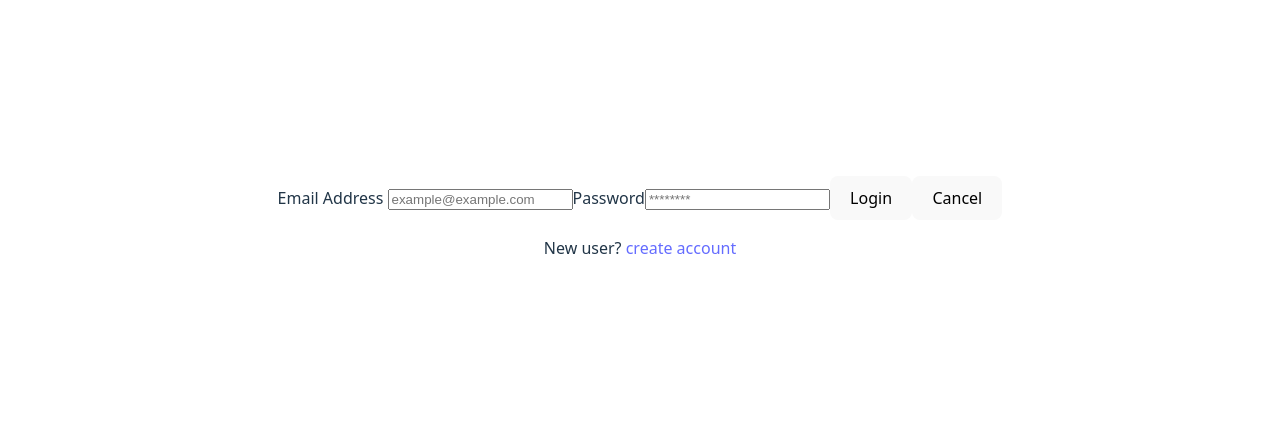
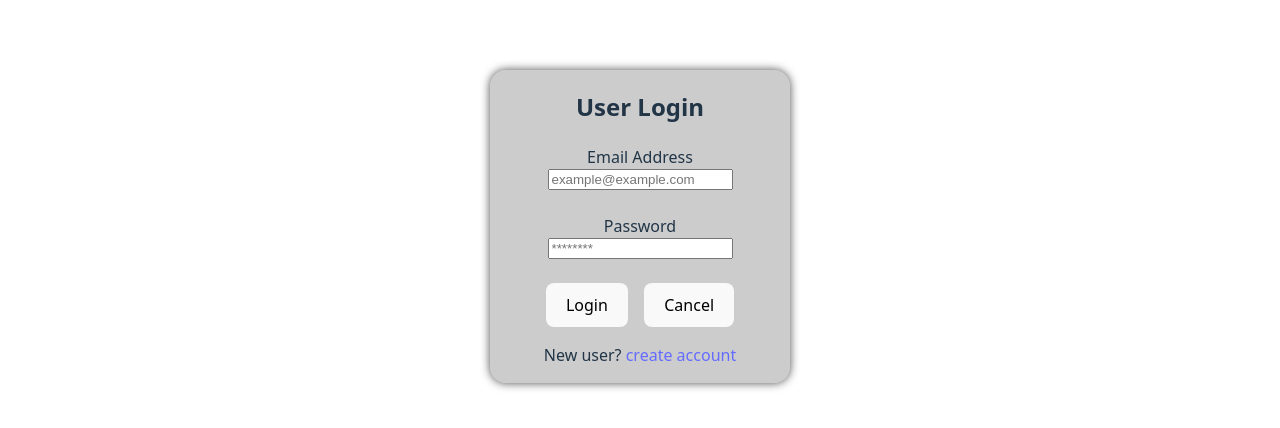
Before and after one commit to nikinclass/RecipeBookProject, a React (Vite) app in the folder app/: page /login in a window 1280 px wide. Shown: the part 174-602 px from the top of the page. Built offline with nearby package versions, Linux system fonts and the light colour scheme.

Commit message:
Adds some styling

```diff
--- a/app/components/Account.jsx
+++ b/app/components/Account.jsx
@@ -1,5 +1,6 @@
 import { useNavigate } from "react-router-dom";
 import { useState } from "react";
+import '../styles/Account.css'
 
 export default function Account(){
   const [validCredentials, setValidCredentials ] = useState(true);
@@ -27,33 +28,38 @@ export default function Account(){
 
   if( createAccount ){
     return (
-      <form onSubmit={(e)=>{ handleSubmit(e) }}>
+      <form className="account-form" onSubmit={(e)=>{ handleSubmit(e) }}>
         <h2>Account Creation</h2>
         <label htmlFor="email">Email Address</label>
         <input type="email" name="" id="verify_email" placeholder="example@example.com" />
         <label htmlFor="verify_email">Confirm Email</label>
-        <input type="email" name="" id="email" placeholder="example@example.com" />
+        <input type="email" name="" id="email" placeholder="example@example.com" /><br />
         <label htmlFor="password">Password</label>
         <input type="password" name="" id="password" placeholder="password"/>
         <label htmlFor="verify_password">Confirm Password</label>
-        <input type="password" name="" id="verify_password" placeholder="confirm"/>
-        <button type="submit" value="login">Create Account</button>
-        <button type="button" onClick={()=>{ handleCancel() }}>Cancel</button>
+        <input type="password" name="" id="verify_password" placeholder="confirm"/><br />
+        <div>
+          <button type="submit" value="login">Create Account</button>
+          <button type="button" onClick={()=>{ handleCancel() }}>Cancel</button>
+        </div>
         <p>Returning user? <a onClick={()=>{setCreateAccount(false)}}>login</a></p>
       </form>
     )
   }
 
   return (
-    <form onSubmit={(e)=>{ handleSubmit(e) }}>
+    <form className="account-form" onSubmit={(e)=>{ handleSubmit(e) }}>
+      <h2>User Login</h2>
       <label htmlFor="email">Email Address {
         validCredentials ? "" : <span>Invalid email/password</span>
       }</label>
-      <input type="email" name="" id="email" placeholder="example@example.com" />
+      <input type="email" name="" id="email" placeholder="example@example.com" /><br />
       <label htmlFor="password">Password</label>
-      <input type="password" name="" id="password" placeholder="********"/>
-      <button type="submit" value="login">Login</button>
-      <button type="button" onClick={()=>{ handleCancel() }}>Cancel</button>
+      <input type="password" name="" id="password" placeholder="********"/><br />
+      <div>
+        <button type="submit" value="login">Login</button><br />
+        <button type="button" onClick={()=>{ handleCancel() }}>Cancel</button>
+      </div>
       <p>New user? <a onClick={()=>{setCreateAccount(true)}}>create account</a></p>
     </form>
   )
--- /dev/null
+++ b/app/styles/Account.css
@@ -0,0 +1,31 @@
+.account-form {
+  display: flex;
+  flex-direction: column;
+  flex-wrap: wrap;
+  min-height: 200px;
+  min-width: 300px;
+  background-color: rgba(0,0,0,0.2);
+  box-shadow: 0px 0px 10px rgba(0,0,0,0.7);
+  /* border: 5px solid; */
+  /* border-image-slice: 1;
+  border-image-source: radial-gradient(90deg,rgba(0, 0, 0, 0.7) 20%, rgba(255, 255, 255, 1) 30%); */
+  border-radius: 1em;
+  justify-content: center;
+  align-items: center;
+}
+
+.account-form label{
+  display: block;
+}
+
+.account-form input{
+  display: block;
+}
+
+.account-form > div {
+  display: flex;
+}
+
+.account-form button {
+  margin-inline: 0.5em;
+}
```
